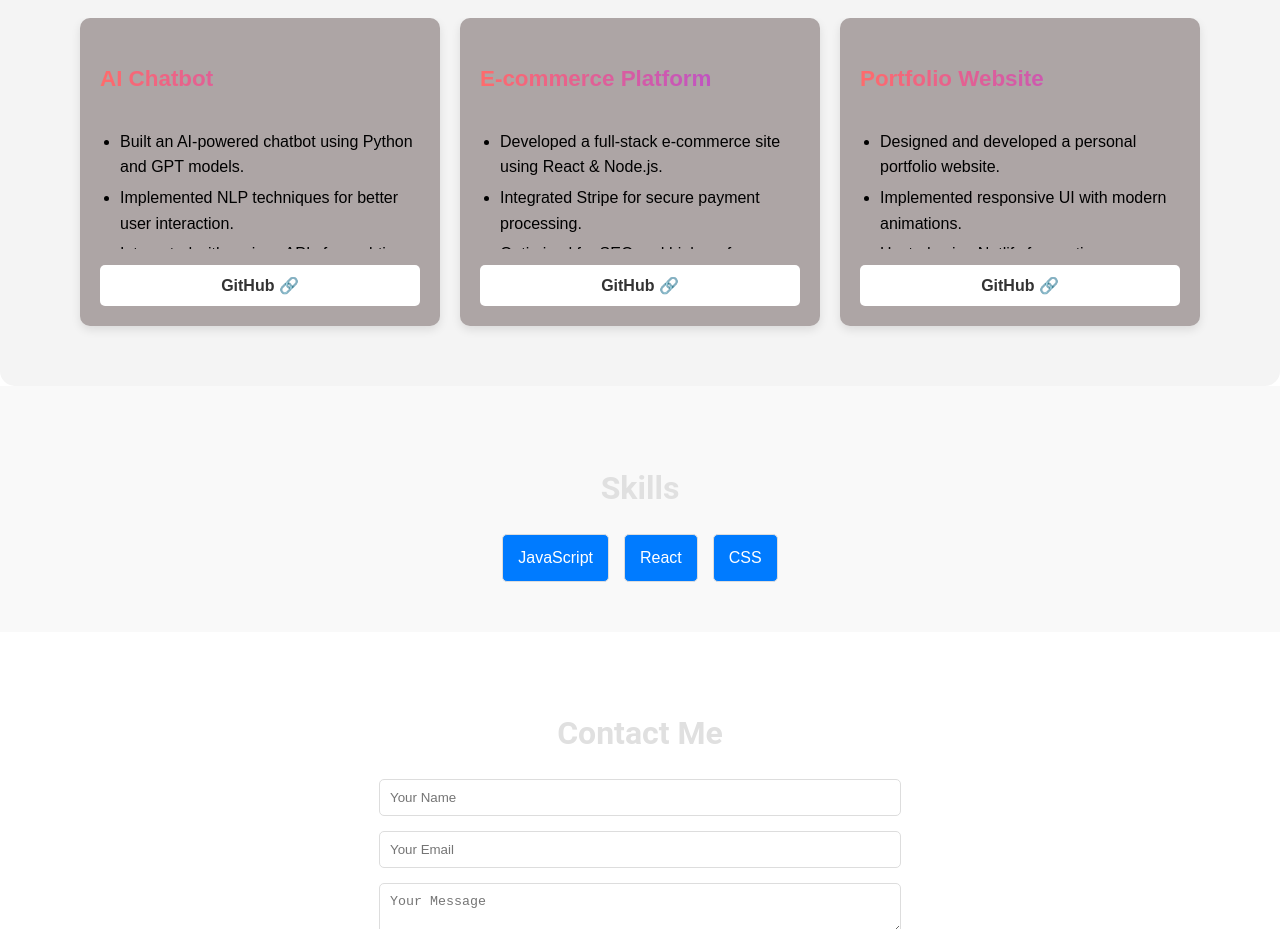
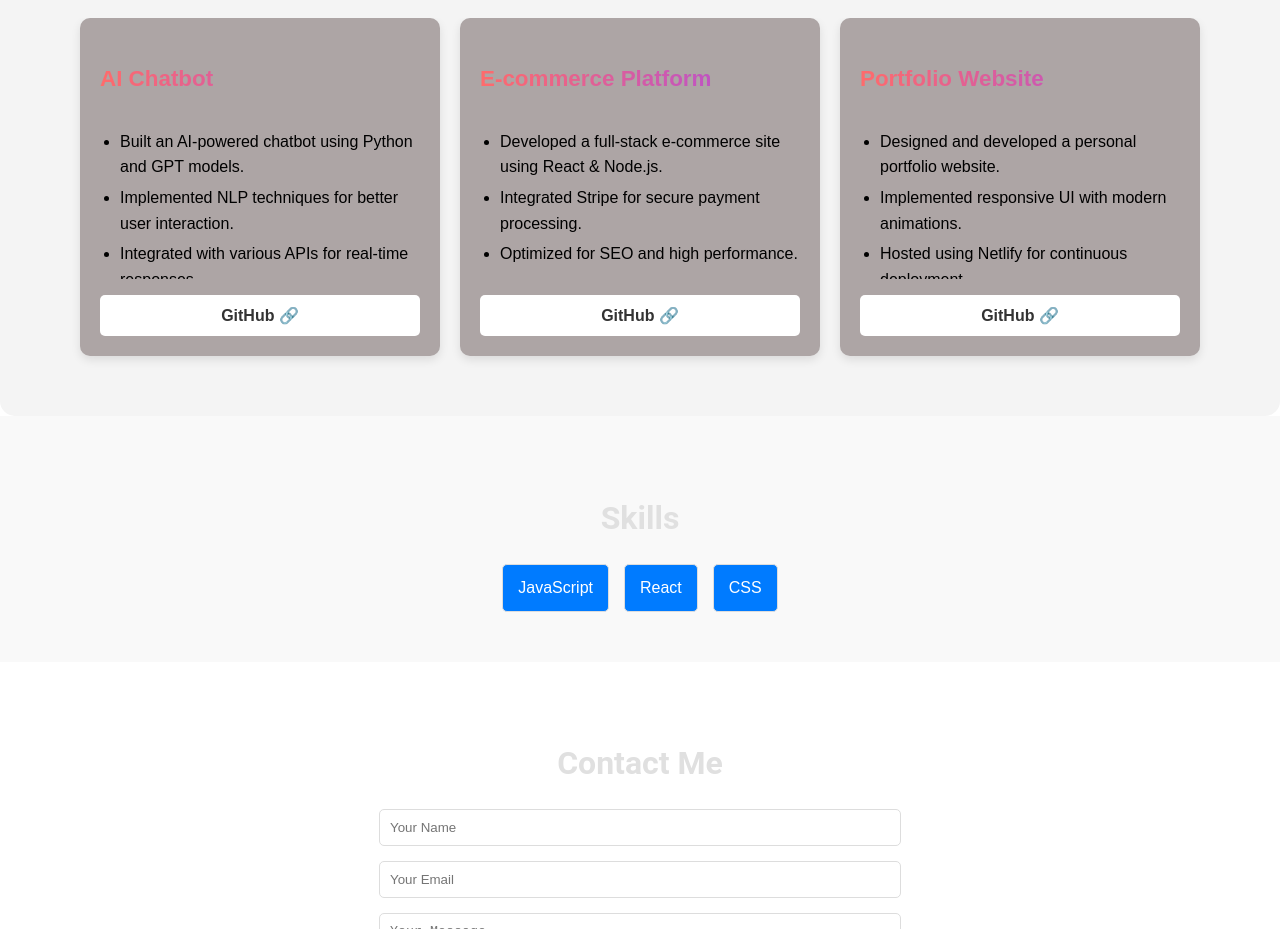
Before and after one commit to ArleneDcosta/portfolio, a React (Create React App) app: page / in a window 1280 px wide. Shown: the part 1820-2749 px from the top of the page. Built offline with nearby package versions, Linux system fonts and the light colour scheme.

Commit message:
Scrollbar updated

```diff
--- a/src/components/Projects/Projects.css
+++ b/src/components/Projects/Projects.css
@@ -17,10 +17,14 @@
 .project-cards-container {
   overflow-x: auto;
   display: flex;
-  justify-content: center; /* Centers the cards */
+  justify-content: center;
   padding-bottom: 10px;
-  scrollbar-width: thin;
-  scrollbar-color: #888 #f4f4f4;
+  scrollbar-width: none; /* Hides scrollbar in Firefox */
+}
+
+/* Hides scrollbar in WebKit browsers (Chrome, Safari) */
+.project-cards-container::-webkit-scrollbar {
+  display: none;
 }
 
 /* Horizontal scrolling section */
@@ -28,8 +32,8 @@
   display: flex;
   gap: 20px;
   padding-bottom: 10px;
-  min-width: 100%; /* Ensures the container stretches even for fewer cards */
-  justify-content: center; /* Center align the cards */
+  min-width: 100%;
+  justify-content: center;
 }
 
 /* Individual card styles */
@@ -38,7 +42,7 @@
   color: #333;
   padding: 20px;
   border-radius: 10px;
-  width: 320px; /* Fixed width for each card */
+  width: 320px;
   flex-shrink: 0;
   text-align: left;
   box-shadow: 0px 4px 10px rgba(0, 0, 0, 0.1);
@@ -46,7 +50,7 @@
   display: flex;
   flex-direction: column;
   justify-content: space-between;
-  overflow: hidden; /* Ensures content does not overflow */
+  overflow: hidden;
 }
 
 /* Prevents overflow in text */
@@ -65,7 +69,7 @@
   list-style-type: disc;
   padding-left: 20px;
   margin-top: 10px;
-  max-height: 120px; /* Restricts height to avoid overflow */
+  max-height: 150px; /* Increased height for better visibility */
   overflow-y: auto;
 }
 
@@ -97,22 +101,10 @@
   color: #000;
 }
 
-/* Scrollbar styles */
-.project-cards-container::-webkit-scrollbar {
-  height: 8px;
-}
-
-.project-cards-container::-webkit-scrollbar-track {
-  background: #f4f4f4;
-}
-
-.project-cards-container::-webkit-scrollbar-thumb {
-  background: #888;
-  border-radius: 5px;
-}
-
-.project-cards-container::-webkit-scrollbar-thumb:hover {
-  background: #555;
+/* Hides scrollbar while keeping scrolling functional */
+.project-cards-container {
+  -ms-overflow-style: none;
+  scrollbar-width: none;
 }
 
 /* Responsive Design */
@@ -123,6 +115,6 @@
   }
 
   .card {
-    width: 280px; /* Adjusts for smaller screens */
+    width: 280px;
   }
 }
```
